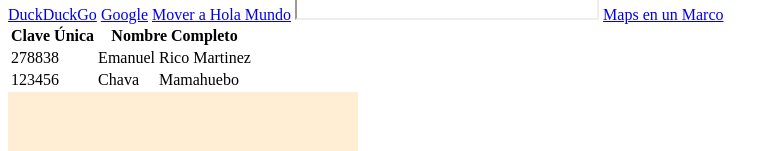
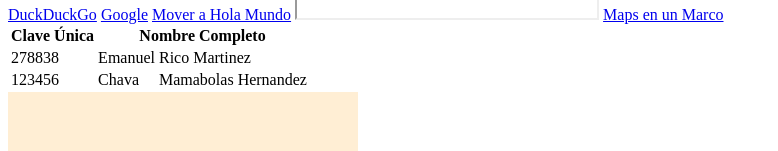
Before and after one commit to Fundamentos2122/prueba-EmanuelRico, a plain HTML site: page index.html in a window 1280 px wide. Shown: the part 248-399 px from the top of the page, without its empty margins (0-778 px from the left). Drawn offline with Linux system fonts and the light colour scheme.

Commit message:
Modificacion nombre tabla

```diff
--- a/index.html
+++ b/index.html
@@ -32,7 +32,7 @@
             <tr>
                 <td>123456</td>
                 <td>Chava</td>
-                <td>Mamahuebo</td>
+                <td>Mamabolas Hernandez</td>
             </tr>
         </tbody>
     </table>
```
